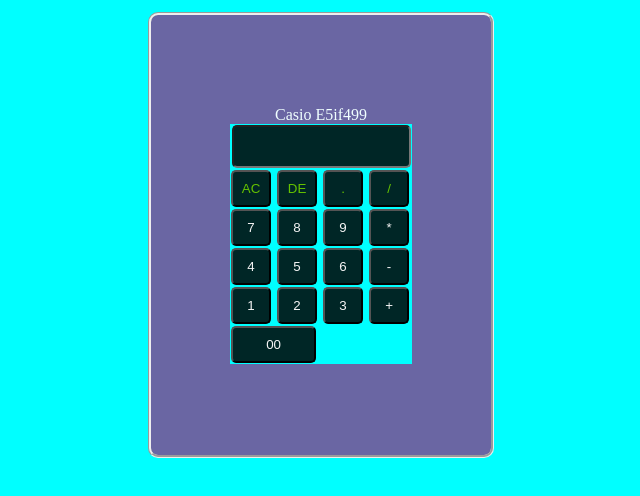
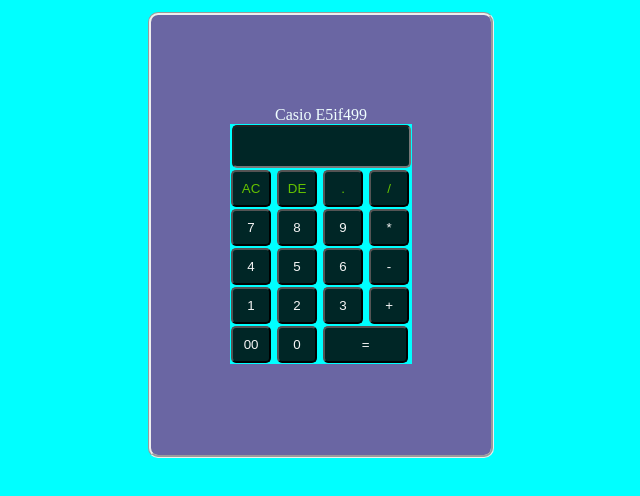
Before and after one commit to sultan-10101/Calculator-, a plain HTML site: page index.html in a window 1280 px wide. Shown: the part 628-1124 px from the top of the page, without its empty margins (392-1032 px from the left). Drawn offline with Linux system fonts and the light colour scheme.

Commit message:
Update index.html

```diff
--- a/index.html
+++ b/index.html
@@ -38,8 +38,8 @@
                     <input type="button" value="+" onclick="display.value += '+' ">
                 </div>
                 <div>
-                    <input type="button" value="00" onclick="display.value += '00'>
-                    <input type="button" value="0" onclick="display.value += '0'>
+                    <input type="button" value="00" onclick="display.value += '00'">
+                    <input type="button" value="0" onclick="display.value += '0'">
                     <input type="button" value="=" onclick="display.value = eval(display.value) " class="equal">
                 </div>
             </div>
```
